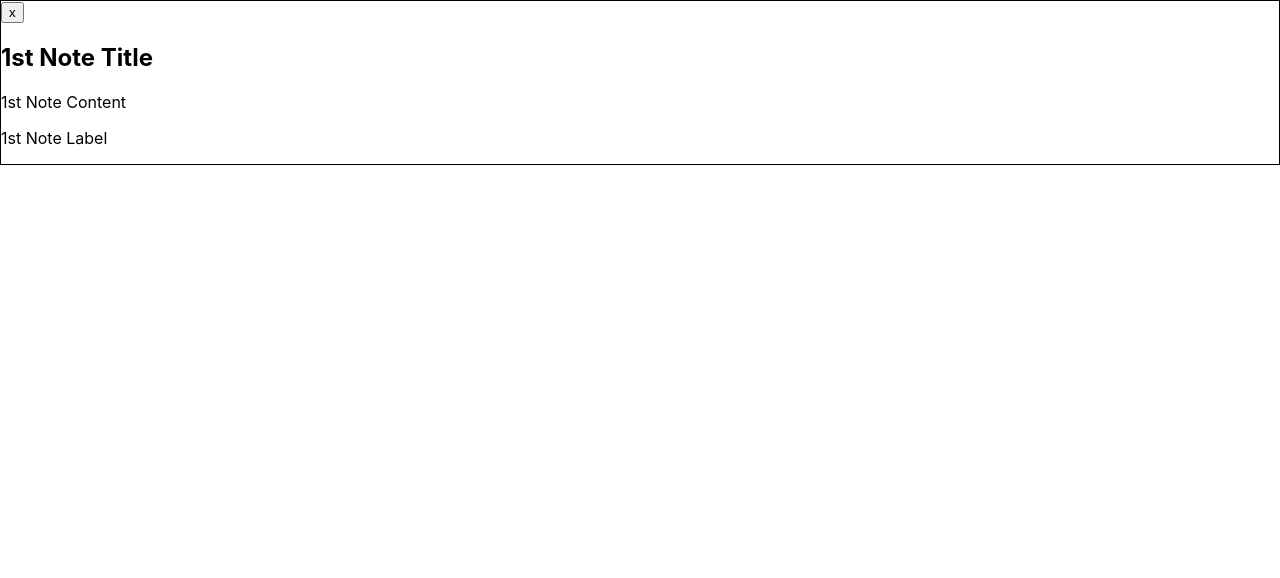
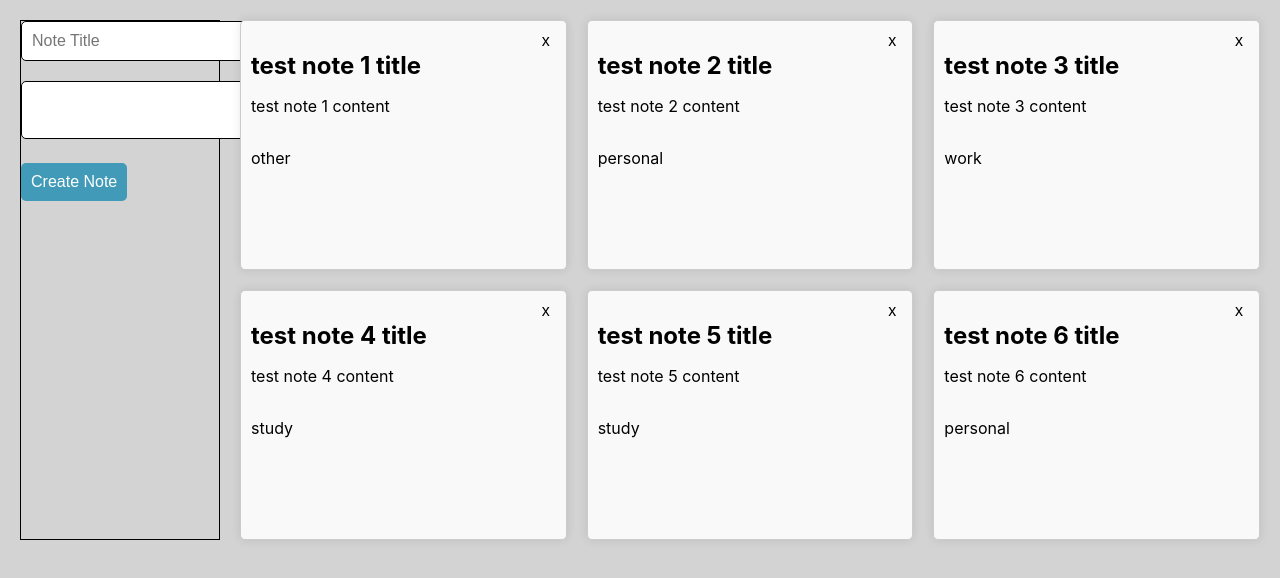
Before and after one commit to BrandonHargitay/CSE-110-Labs, a React (Create React App) app in the folder lab2/my-app/: page / in a window 1280 px wide. Shown: the top 578 px of the page. Built offline with nearby package versions, Linux system fonts and the light colour scheme.

Commit message:
Exercise 4.1.3

```diff
--- a/lab2/my-app/src/App.css
+++ b/lab2/my-app/src/App.css
@@ -8,3 +8,102 @@
   display: "flex";
   flex-direction: column;
  }
+
+ .note-form {
+  display: "flex";
+  border: 1px solid black;
+  flex-direction: column;
+ }
+ body {
+  margin: 20px;
+  background-color: lightgrey;
+ }
+
+ .app-container {
+  grid-template-columns: 1fr;
+ }
+
+ @media (min-width: 600px) {
+  .app-container {
+    display: grid;
+    grid-template-columns: 200px 1fr;
+    gap: 20px;
+  }
+ }
+
+ .notes-grid {
+  display: grid;
+  grid-template-columns: repeat(auto-fill, minmax(250px, 1fr));
+  grid-auto-rows: minmax(250px, auto);
+  gap: 20px;
+ }
+
+ .note-item {
+  display: flex;
+  flex-direction: column;
+  border: 1px solid #ccc;
+  padding: 10px;
+  border-radius: 5px;
+  background-color: #f9f9f9;
+  box-shadow: 0px 0px 10px rgba(0, 0, 0, 0.1);
+  cursor: pointer;
+ }
+
+ .notes-header {
+  display: flex;
+  justify-content: flex-end;
+ }
+
+ .notes-header button {
+  font-size: 16px;
+  background: transparent;
+  border: none;
+  cursor: pointer;
+  max-width: fit-content;
+ }
+
+ h2 {
+  margin: 0;
+ }
+
+ .note-form {
+  display: flex;
+  flex-direction: column;
+  gap: 20px;
+ }
+
+ textarea,
+ input {
+  border-radius: 5px;
+  border: 1px solid black;
+  padding: 10px;
+  font-size: 16px;
+ }
+
+ .note-form button {
+  border-radius: 5px;
+  background-color: rgb(64, 154, 184);
+  border: none;
+  padding: 10px;
+  font-size: 16px;
+  color: white;
+ }
+
+ .note-form button:hover {
+  background-color: rgb(106, 175, 198);
+  cursor: pointer;
+ }
+ .edit-buttons {
+  display: flex;
+  justify-content: space-evenly;
+  gap: 5px;
+ }
+
+ .edit-buttons button {
+  flex: 1;
+ }
+
+ .edit-buttons button:last-of-type {
+  background-color: rgb(220, 89, 89);
+  color: white;
+ }
--- a/lab2/my-app/src/App.tsx
+++ b/lab2/my-app/src/App.tsx
@@ -1,15 +1,30 @@
 import './App.css';
+import { Label, Note } from "./types"; // Import the Label type from the appropriate module
+import { dummyNotesList } from "./constants"; // Import the dummyNotesList from the appropriate module
 
 function App() {
  return (
    <div className='app-container'>
-     <div className="note-individual">
-       <button>
-         x
-       </button>
-       <h2> 1st Note Title </h2>
-       <p> 1st Note Content </p>
-       <p> 1st Note Label </p>
+    <form className="note-form">
+       <div><input placeholder="Note Title"></input></div>
+
+       <div><textarea></textarea></div>
+
+       <div><button type="submit">Create Note</button></div>
+</form>
+    <div className="notes-grid">
+       {dummyNotesList.map((note) => (
+         <div
+           key={note.id}
+           className="note-item">
+           <div className="notes-header">
+             <button>x</button>
+           </div>
+           <h2> {note.title} </h2>
+           <p> {note.content} </p>
+           <p> {note.label} </p>
+         </div>
+       ))}
      </div>
    </div>
 
--- /dev/null
+++ b/lab2/my-app/src/constants.ts
@@ -0,0 +1,40 @@
+import { Label } from './types'; // Add this import at the top of the file
+
+export const dummyNotesList = [
+    {
+        id: 1,
+        title: "test note 1 title",
+        content: "test note 1 content",
+        label: Label.other,
+    },
+    {
+        id: 2,
+        title: "test note 2 title",
+        content: "test note 2 content",
+        label: Label.personal,
+    },
+    {
+        id: 3,
+        title: "test note 3 title",
+        content: "test note 3 content",
+        label: Label.work,
+    },
+    {
+        id: 4,
+        title: "test note 4 title",
+        content: "test note 4 content",
+        label: Label.study,
+    },
+    {
+        id: 5,
+        title: "test note 5 title",
+        content: "test note 5 content",
+        label: Label.study,
+    },
+    {
+        id: 6,
+        title: "test note 6 title",
+        content: "test note 6 content",
+        label: Label.personal,
+    },
+ ]
--- /dev/null
+++ b/lab2/my-app/src/types.ts
@@ -0,0 +1,13 @@
+export enum Label {
+    personal = "personal",
+    study = "study",
+    work = "work",
+    other = "other",
+ }
+
+ export type Note = {
+    id: number;
+    title: string;
+    content: string;
+    label: Label;
+ };
```
